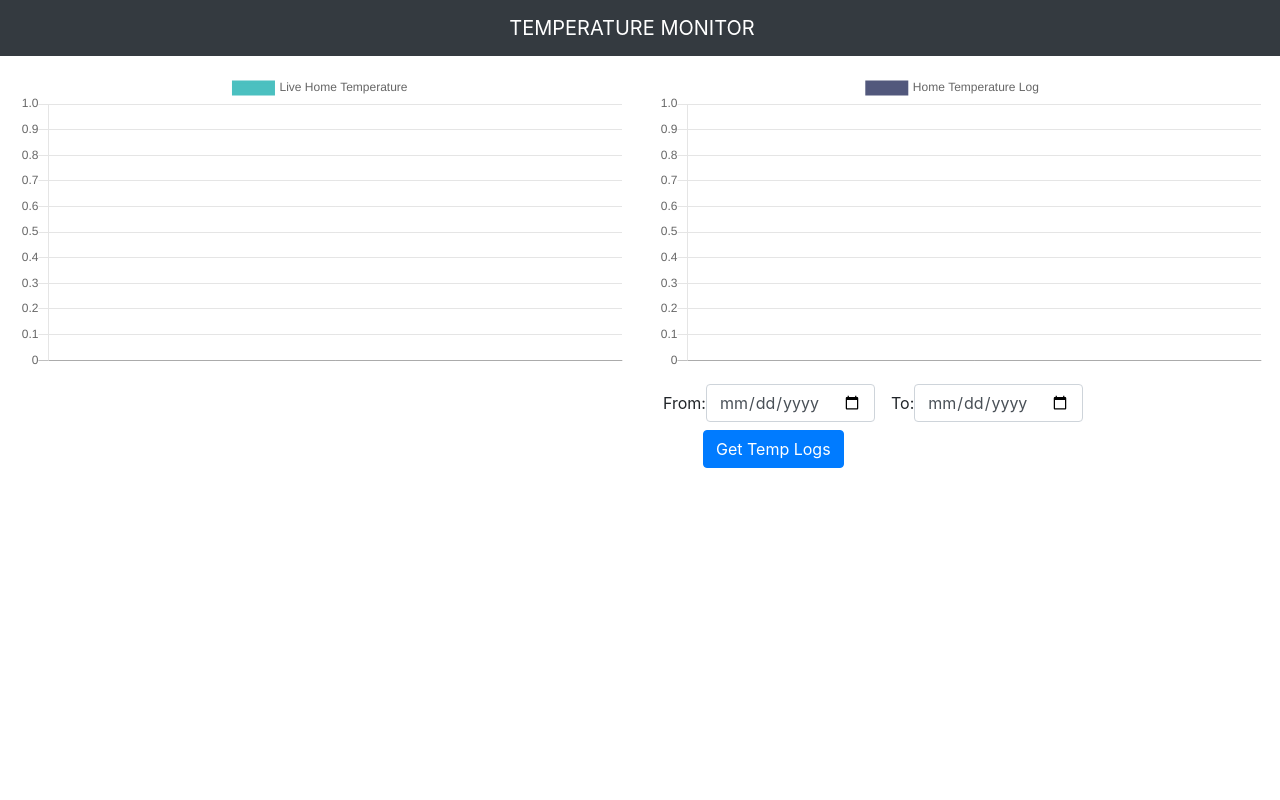
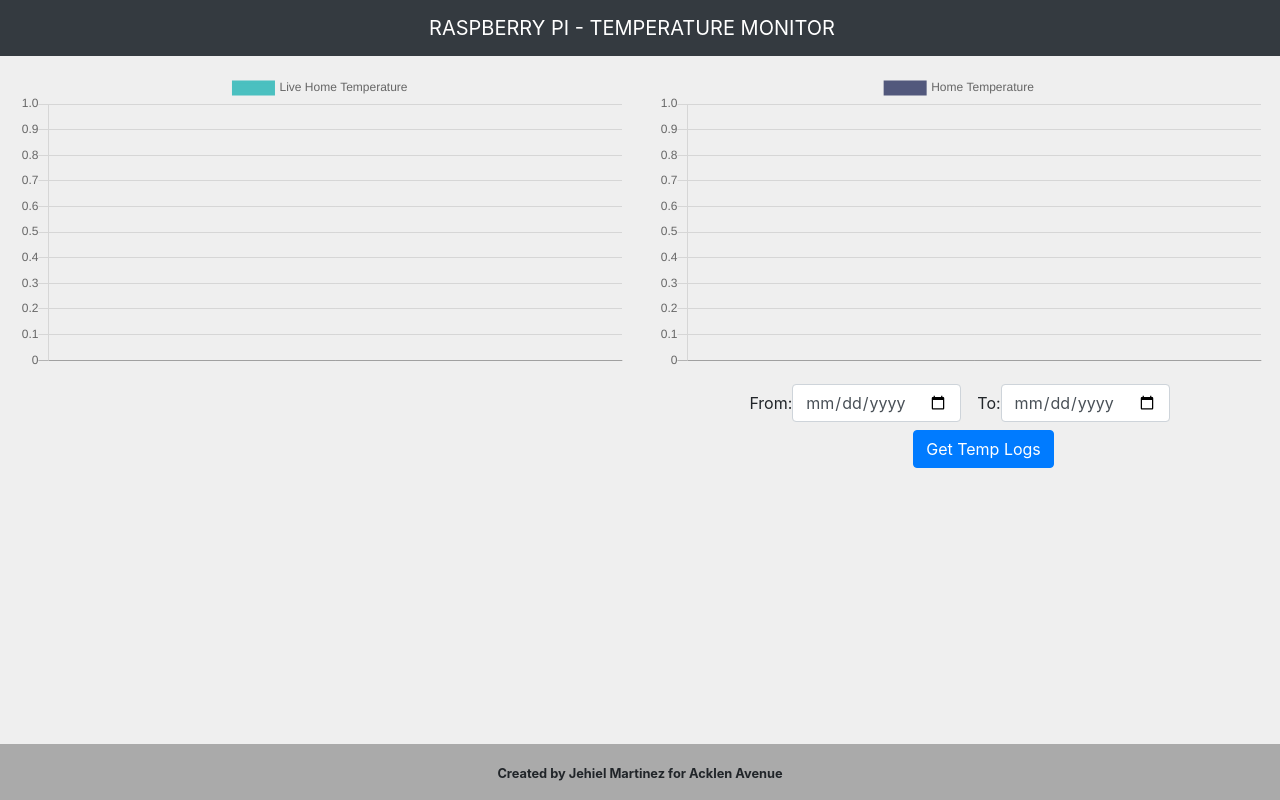
Before and after one commit to jehielmartinez/temp-logger, a React app in the folder client/: page / in a window 1280 px wide. Built offline with nearby package versions, Linux system fonts and the light colour scheme; no server answers.

Commit message:
Footer and minor style changes

```diff
--- a/client/src/components/App.js
+++ b/client/src/components/App.js
@@ -5,6 +5,7 @@ import LiveChart from "./LiveChart";
 import moment from "moment";
 import Chart from "./Chart";
 import Form from "./Form";
+import Footer from "./Footer";
 
 class App extends Component {
   state = {
@@ -24,7 +25,7 @@ class App extends Component {
     let data = this.state.data;
     let labels = this.state.labels;
 
-    labels.push(moment(Number(created_on)).format('DD-MM-YY HH:mm'));
+    labels.push(moment(Number(created_on)).format("DD-MM-YY HH:mm"));
     data.push(Number(metric));
 
     this.setState({
@@ -39,39 +40,41 @@ class App extends Component {
     }
   }
 
-  getDataFromDates = (dates) => {
+  getDataFromDates = dates => {
     console.log(dates);
     let formatDates = {
       from: moment(dates.from).unix(),
       to: moment(dates.to).unix()
-    }
+    };
     console.log(formatDates);
 
-    const url = `http://${this.state.endpoint}/send?from=${formatDates.from}&to=${formatDates.to}`
+    const url = `http://${this.state.endpoint}/send?from=${
+      formatDates.from
+    }&to=${formatDates.to}`;
 
-    fetch(url, {method: 'GET'})
-    .then((res) => {
+    fetch(url, { method: "GET" })
+      .then(res => {
         return res.json();
       })
-    .then((data)=>{
+      .then(data => {
         this.processData(data);
       })
-    .catch((err) => {
+      .catch(err => {
         console.error(err);
-    })
-  }
+      });
+  };
 
-  processData = (data) => {
+  processData = data => {
     let queryData = [];
     let queryLabels = [];
 
     data.forEach(log => {
       queryData.push(Number(log.metric));
-      queryLabels.push(moment(Number(log.created_on)).format('DD-MM-YY HH:mm'));
+      queryLabels.push(moment(Number(log.created_on)).format("DD-MM-YY HH:mm"));
     });
 
-    this.setState({queryData, queryLabels});
-  }
+    this.setState({ queryData, queryLabels });
+  };
 
   render() {
     this.socket.on("newLog", log => {
@@ -79,27 +82,24 @@ class App extends Component {
     });
 
     return (
-      <div>
-        <Header title="TEMPERATURE MONITOR" />
+      <div className="main">
+        <Header title=" RASPBERRY PI - TEMPERATURE MONITOR" />
+
         <div className="m-3">
           <div className="row">
-            <div className="col sm">
-            <LiveChart
-            data = {this.state.data}
-            labels = {this.state.labels}
+            <div className="col-sm">
+              <LiveChart data={this.state.data} labels={this.state.labels} />
+            </div>
+            <div className="col-sm">
+              <Chart
+                data={this.state.queryData}
+                labels={this.state.queryLabels}
               />
-            </div>
-            <div className="col sm">
-            <Chart
-            data = {this.state.queryData}
-            labels = {this.state.queryLabels}
-            />
-            <Form
-            getDataFromDates = {this.getDataFromDates}
-            />
+              <Form getDataFromDates={this.getDataFromDates} />
             </div>
           </div>
         </div>
+        <Footer />
       </div>
     );
   }
--- a/client/src/components/Chart.js
+++ b/client/src/components/Chart.js
@@ -8,7 +8,7 @@ class Chart extends Component {
             labels: this.props.labels,
             datasets: [
               {
-                label: 'Home Temperature Log    ',
+                label: 'Home Temperature',
                 fill: false,
                 lineTension: 0.1,
                 backgroundColor: 'rgba(82,88,124,0.6)',
--- /dev/null
+++ b/client/src/components/Footer.js
@@ -0,0 +1,15 @@
+import React from "react";
+
+const Footer = () => {
+  return (
+    <div>
+      <footer className="footer">
+        <small>
+          <strong>Created by Jehiel Martinez for Acklen Avenue</strong>
+        </small>
+      </footer>
+    </div>
+  );
+};
+
+export default Footer;
--- a/client/src/components/Form.js
+++ b/client/src/components/Form.js
@@ -17,7 +17,7 @@ class Form extends Component {
 
     render() {
         return (
-            <form className="form-inline" onSubmit={this.sendDates}>
+            <form className="form-inline justify-content-center" onSubmit={this.sendDates}>
 
                 <div className="form-group m-2">
                     <label className="">From: </label>
--- a/client/src/components/Header.js
+++ b/client/src/components/Header.js
@@ -2,11 +2,11 @@ import React from 'react';
 
 const Header = (props) => {
     return (
-        <div className = "navbar navbar-dark bg-dark justify-content-center">
-            <div className="navbar-brand">
+        <nav className = "navbar navbar-dark bg-dark justify-content-center">
+            <span className="navbar-brand">
                 {props.title}
-            </div>
-        </div>
+            </span>
+        </nav>
     );
 };
 
--- a/client/src/css/index.css
+++ b/client/src/css/index.css
@@ -12,3 +12,19 @@ code {
   font-family: source-code-pro, Menlo, Monaco, Consolas, "Courier New",
     monospace;
 }
+.footer {
+  position: absolute;
+  right: 0;
+  bottom: 0;
+  left: 0;
+  padding: 1rem;
+  background-color: #aaaaaa;
+  text-align: center;
+}
+
+.main{
+  position: relative;
+  min-height: 100vh;
+  padding-bottom: 60px;
+  background-color: #efefef;
+}
```
Lines whose indentation alone changed are shown as unchanged.
